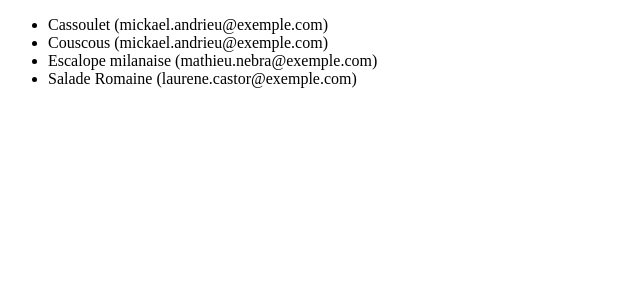
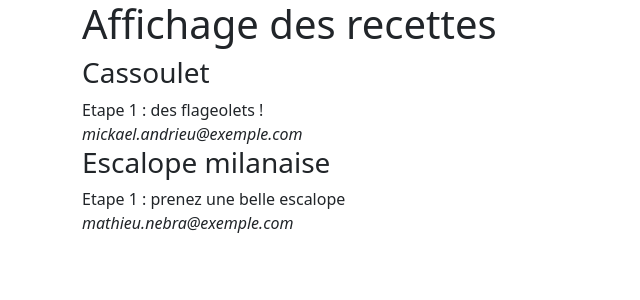
Before and after one commit to gjund1/KYXHR, a PHP site: page / in a window 1280 px wide. Shown: the top 300 px of the page, without its empty margins (0-640 px from the left). Run offline with PHP 8.4, Linux system fonts and the light colour scheme.

Commit message:
KYPHR 2.4

```diff
--- a/index.php
+++ b/index.php
@@ -3,36 +3,48 @@
 $recipes = [
     [
         'title' => 'Cassoulet',
+        'recipe' => 'Etape 1 : des flageolets !',
         'author' => 'mickael.andrieu@exemple.com',
+        'is_enabled' => true,
     ],
     [
         'title' => 'Couscous',
+        'recipe' => 'Etape 1 : de la semoule',
         'author' => 'mickael.andrieu@exemple.com',
+        'is_enabled' => false,
     ],
     [
         'title' => 'Escalope milanaise',
+        'recipe' => 'Etape 1 : prenez une belle escalope',
         'author' => 'mathieu.nebra@exemple.com',
-    ],
-    [
-        'title' => 'Salade Romaine',
-        'author' => 'laurene.castor@exemple.com',
+        'is_enabled' => true,
     ],
 ];
 ?>
-
 <!DOCTYPE html>
 <html>
 <head>
-    <meta charset="UTF-8">
-    <meta http-equiv="X-UA-Compatible" content="IE=edge">
-    <meta name="viewport" content="width=device-width, initial-scale=1.0">
     <title>Affichage des recettes</title>
+    <link
+            href="https://cdn.jsdelivr.net/npm/bootstrap@5.0.2/dist/css/bootstrap.min.css"
+            rel="stylesheet"
+    >
 </head>
 <body>
-    <ul>
-        <?php for ($lines = 0; $lines <= 3; $lines++) : ?>
-            <li><?php echo $recipes[$lines]['title'] . ' (' . $recipes[$lines]['author'] . ')'; ?></li>
-        <?php endfor; ?>
-    </ul>
+<div class="container">
+    <h1>Affichage des recettes</h1>
+    <!-- Boucle sur les recettes -->
+    <?php foreach ($recipes as $recipe) : ?>
+        <!-- si la clé existe et a pour valeur "vrai", on affiche -->
+        <?php if (array_key_exists('is_enabled', $recipe) && $recipe['is_enabled'] == true) : ?>
+            <article>
+                <h3><?php echo $recipe['title']; ?></h3>
+                <div><?php echo $recipe['recipe']; ?></div>
+                <i><?php echo $recipe['author']; ?></i>
+            </article>
+
+        <?php endif; ?>
+    <?php endforeach ?>
+</div>
 </body>
 </html>
```
